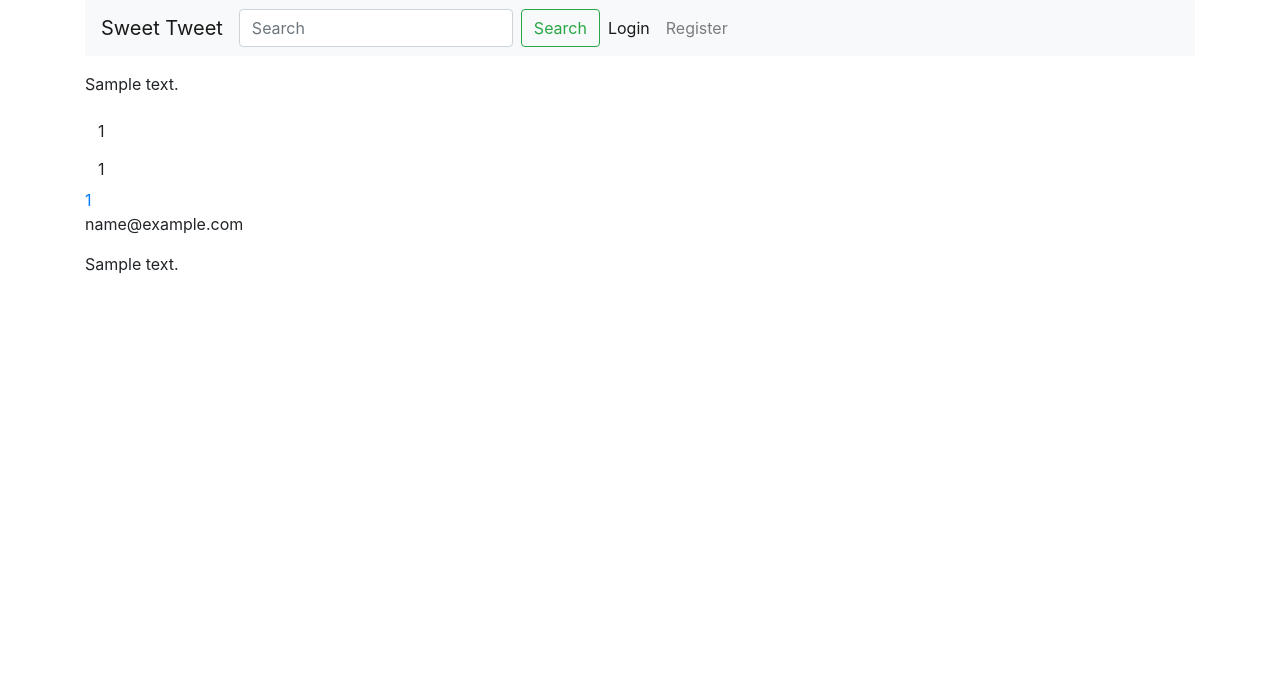
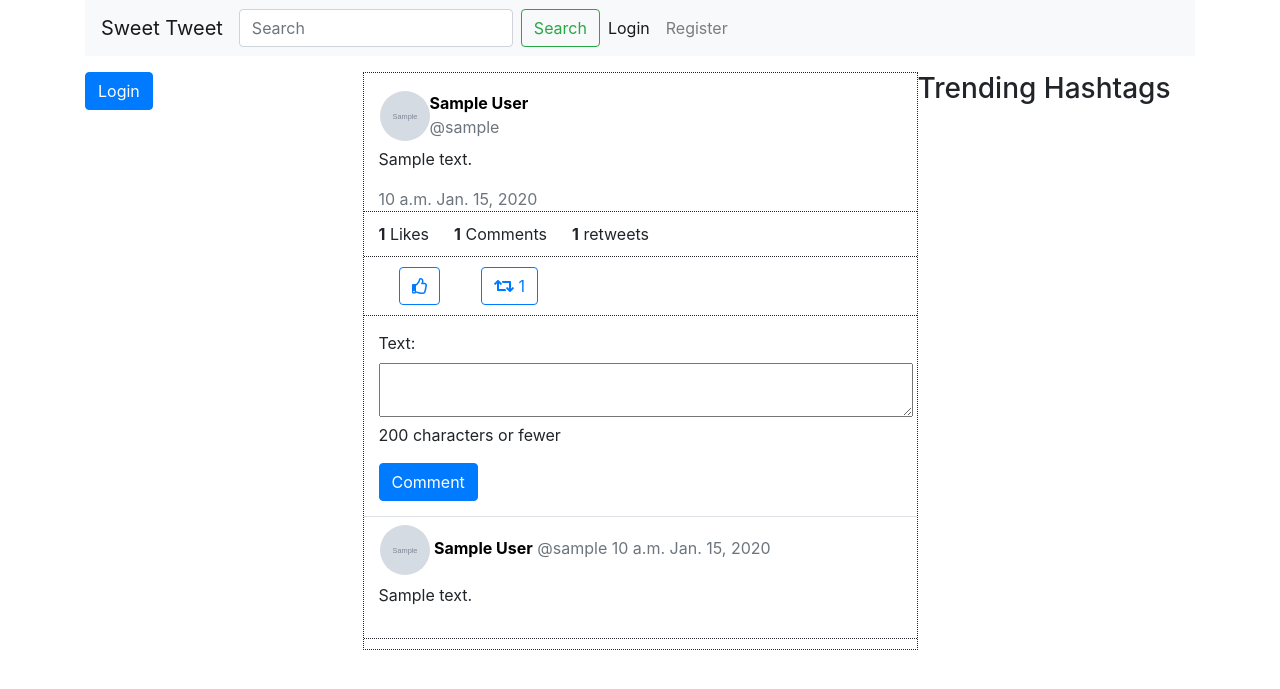
Before and after one commit to azhar316/sweettweet, a Django app: page /tweet/detail/1/ in a window 1280 px wide. Shown: the top 689 px of the page. Run offline with Django 3.2, Linux system fonts and the light colour scheme; tables that the repository leaves empty hold one stand-in row (values such as "Sample post"); grey boxes marked "Sample" are stand-in pictures; some libraries are stand-ins or nearby versions.

Commit message:
feat:Improve template design of tweets app

```diff
--- a/sweettweet/templates/sweettweet/base.html
+++ b/sweettweet/templates/sweettweet/base.html
@@ -17,8 +17,81 @@
     <!-- Latest compiled JavaScript -->
     <script src="https://maxcdn.bootstrapcdn.com/bootstrap/4.4.1/js/bootstrap.min.js"></script>
 
+    <!-- Font Awesome icons -->
+    <link rel="stylesheet" href="https://use.fontawesome.com/releases/v5.7.0/css/all.css" integrity="sha384-lZN37f5QGtY3VHgisS14W3ExzMWZxybE1SJSEsQp9S+oqd12jhcu+A56Ebc1zFSJ" crossorigin="anonymous">
+
+
     {% block files %}
     {% endblock files %}
+
+    <style>
+        .link {
+          color: black;
+        }
+
+        .box {
+          border: 1px dotted;
+          padding-left: 10px;
+          padding-top: 10px;
+          padding-bottom: 10px;
+        }
+
+        .border-dotted-bottom {
+          border-bottom: 1px dotted;
+        }
+
+        .border-dotted-top {
+          border-top: 1px dotted;
+        }
+
+        .margin-left-sm {
+          margin-left: 15px;
+        }
+
+        .margin-top-sm {
+          margin-top: 15px;
+        }
+
+        .margin-bottom-sm {
+          margin-bottom: 15px;
+        }
+
+        .padding-left-exsm {
+          padding-left: 10px;
+        }
+
+        .padding-top-exsm {
+          padding-top: 10px;
+        }
+
+        .padding-bottom-exsm {
+          padding-bottom: 10px;
+        }
+
+        .padding-left-sm {
+          padding-left: 15px;
+        }
+
+        .padding-top-sm {
+          padding-top: 15px;
+        }
+
+        .padding-bottom-sm {
+          padding-bottom: 15px;
+        }
+
+        .position-fixed {
+          position: fixed;
+        }
+
+        .avatar {
+          vertical-align: middle;
+          width: 50px;
+          height: 50px;
+          border-radius: 50%;
+        }
+
+    </style>
 
 </head>
 <body>
--- a/tweets/forms.py
+++ b/tweets/forms.py
@@ -9,7 +9,7 @@ class TweetForm(forms.ModelForm):
         model = Tweet
         fields = ['text', 'media']
         widgets = {
-            'text': forms.Textarea(attrs={'cols': 60, 'rows': 5})
+            'text': forms.Textarea(attrs={'cols': 50, 'rows': 5})
         }
 
 
@@ -19,5 +19,5 @@ class TweetCommentForm(forms.ModelForm):
         model = TweetComment
         fields = ['text']
         widgets = {
-            'text': forms.Textarea(attrs={'cols': 40, 'rows': 1})
+            'text': forms.Textarea(attrs={'cols': 50, 'rows': 2})
         }
--- a/tweets/templates/tweets/confirm_tweet_comment_delete.html
+++ b/tweets/templates/tweets/confirm_tweet_comment_delete.html
@@ -3,12 +3,12 @@
 {% block content %}
 <div>
     <p>Are you sure you want to delete the comment?</p>
-    <p>{{tweet_comment.text}}</p>
+    <p class="text-info">{{tweet_comment.text}}</p>
 
     <form method="post" class="post-form">{%csrf_token%}
         {{form.as_p}}
-        <button type="button">Delete</button>
-        <a href="{{previous_page}}" class="btn">Cancel</a>
+        <button type="button" class="btn btn-danger">Delete</button>
+        <a href="{{previous_page}}" class="btn btn-secondary">Cancel</a>
     </form>
 </div>
 {% endblock content%}
--- a/tweets/templates/tweets/confirm_tweet_delete.html
+++ b/tweets/templates/tweets/confirm_tweet_delete.html
@@ -2,10 +2,11 @@
 
 {% block content %}
 <div class="">
+    <p>Are you sure you want to delete the tweet "<span class="text-info">{{tweet}}</span>" ?</p>
     <form method="post" class="post-form">{% csrf_token %}
         {{ form.as_p }}
-        <button type="submit" class="btn">Delete</button>
-        <a href="{% url 'tweets:home' %}" class="btn">Cancel</a>
+        <button type="submit" class="btn btn-danger">Delete</button>
+        <a href="{% url 'tweets:home' %}" class="btn btn-secondary">Cancel</a>
     </form>
 </div>
 {% endblock content %}
--- /dev/null
+++ b/tweets/templates/tweets/recommended_users.html
@@ -0,0 +1,6 @@
+{% if request.user.is_authenticated %}
+<h3>{{request.user.username}}</h3><br><br><br>
+<h3>Recommended Users</h3>
+{% else %}
+<a href="{% url 'users:login' %}"><span class="btn btn-primary">Login</span></a>
+{% endif %}
--- /dev/null
+++ b/tweets/templates/tweets/trending_hashtags.html
@@ -0,0 +1 @@
+<h3>Trending Hashtags</h3>
--- a/tweets/templates/tweets/tweet_comment_update.html
+++ b/tweets/templates/tweets/tweet_comment_update.html
@@ -4,7 +4,7 @@
 <div>
     <form method="post" class="post-form">{%csrf_token%}
         {{ form.as_p }}
-        <button type="submit">Update</button>
+        <button type="submit" class="btn btn-success">Update</button>
     </form>
 </div>
 {% endblock content%}
--- a/tweets/templates/tweets/tweet_detail.html
+++ b/tweets/templates/tweets/tweet_detail.html
@@ -1,53 +1,89 @@
 {% extends 'sweettweet/base.html' %}
 
 {% block content %}
-<div class="tweet">
-    <div>
+<div class="row no-gutters">
+    <div class="col">
+        <div class="position-fixed">
+            {% include 'tweets/recommended_users.html' %}
+        </div>
+    </div>
+    <div class="col-6 box">
+        <div class="tweet border-dotted-bottom">
+            <div class="tweet-user">
+                <a href="{% url 'users:user_detail' tweet.user.username %}" class="nav-link link">
+                    <img src="{{tweet.user.profile.avatar.url}}" class="avatar float-left">
+                    <span style="font-weight:bold;">{{tweet.user.profile.full_name}}</span><br>
+                    <span class="text-muted">@{{tweet.user.username}}</span>
+                </a>
+            </div>
+            <div class="content padding-left-sm">
                 <p>{{tweet.text}}</p>
                 {% if tweet.image %}
-        <img src="{{tweet.media.url}}">
+                <img src="{{tweet.media.url}}" class="img-thumbnail">
                 {% endif %}
-        <form action="{% url 'tweets:tweet_like' %}" method="post" class="post-form">{%csrf_token%}
+                <span class="text-muted">{{tweet.updated.time}} {{tweet.updated.date}}</span>
+            </div>
+            <div class="border-dotted-top border-dotted-bottom padding-top-exsm padding-bottom-exsm padding-left-sm">
+                <span><b>{{tweet.likes.all|length}}</b> Likes &emsp;</span>
+                <span><b>{{tweet.comments.all|length}}</b> Comments &emsp;</span>
+                <span><b>{{tweet.retweets.count}}</b> retweets &emsp;</span>
+            </div>
+            <div class="border-dotted-bottom padding-top-exsm padding-bottom-exsm padding-left-sm">
+                &emsp;
+                <form action="{% url 'tweets:tweet_like' %}" method="post" class="post-form d-inline">{%csrf_token%}
                     <input type="hidden" name="tweet_id" value="{{tweet.id}}">
                     <input type="hidden" name="previous_page" value="{{request.path}}">
-            <button type="submit" class="btn">{{tweet.likes.all|length}}</button>
-        </form>
-        <form action="{% url 'tweets:tweet_retweet' %}" method="post" class="post-form">{%csrf_token%}
+                    <button type="submit" class="btn btn-outline-primary"><span class="far fa-thumbs-up"></span></button>
+                </form>&emsp;&emsp;
+                <form action="{% url 'tweets:tweet_retweet' %}" method="post" class="post-form d-inline">{%csrf_token%}
                     <input type="hidden" name="tweet_id" value="{{tweet.id}}">
                     <input type="hidden" name="previous_page" value="{{request.path}}">
-            <button type="submit" class="btn">{{tweet.retweets.all|length}}</button>
-        </form>
-        <a href="">{{tweet.comments.count}}</a>
-        {% if tweet.user == request.user %}
-        <a href="{% url 'tweets:tweet_update' tweet.pk %}">Update</a>
-        <a href="{% url 'tweets:tweet_delete' tweet.pk %}">Delete</a>
+                    <button type="submit" class="btn btn-outline-primary"><span class="fas fa-retweet"></span> {{tweet.retweets.all|length}}</button>
+                </form>&emsp;&emsp;
+                {% if request.user == tweet.user%}
+                <a href="{% url 'tweets:tweet_update' tweet.id %}" class="btn btn-outline-primary">Update</a>&emsp;&emsp;
+                <a href="{% url 'tweets:tweet_delete' tweet.id %}" class="btn btn-outline-danger">delete</a>
                 {% endif %}
             </div>
-    <div class="tweet-comments">
-        {% if request.user.is_authenticated %}
-        <div class="add-tweet-comment">
+            <div class="padding-left-sm padding-top-sm padding-right-sm padding-bottom-sm">
                 <form action="{% url 'tweets:tweet_comment_create' %}" method="post" class="post-form">{% csrf_token %}
                     <input type="hidden" name="tweet_id" value="{{tweet.id}}">
                     <input type="hidden" name="previous_page" value="{{request.path}}">
-                {{ comment_form.as_p }}
-                <button type="submit" class="btn">Comment</button>
+                    {{comment_form.as_p}}
+                    <button type="submit" class="btn btn-primary">Comment</button>
                 </form>
             </div>
-        {% endif %}
+            <div>
                 {% for comment in tweet.comments.all %}
-        <div class="tweet-comment">
-            <p>{{comment.user.email}}</p>
+                <div class="border-top">
+                    <div class="tweet-comment-user">
+                        <a href="{% url 'users:user_detail' comment.user.username %}" class="nav-link link">
+                            <img src="{{comment.user.profile.avatar.url}}" class="avatar">
+                            <span style="font-weight:bold;">{{comment.user.profile.full_name}}</span>
+                            <span class="text-muted">@{{comment.user.username}}</span>
+                            <span class="text-muted">{{comment.updated.time}} {{tweet.updated.date}}</span>
+                        </a>
+                    </div>
+                    <div class="padding-left-sm padding-bottom-sm">
                         <p>{{comment.text}}</p>
-            {% if comment.user == request.user %}
-            <a href="{% url 'tweets:tweet_comment_update' comment.id %}" class="btn">Update</a>
-            <form action="{% url 'tweets:tweet_comment_delete' %}" method="post">{%csrf_token%}
+                        {% if request.user == comment.user %}
+                        <a href="{% url 'tweets:tweet_comment_update' comment.id %}" class="btn btn-outline-primary">Update</a>
+                        <form action="{% url 'tweets:tweet_comment_delete' %}" method="post" class="post-form d-inline">{%csrf_token%}
                             <input type="hidden" name="comment_id" value="{{comment.id}}">
                             <input type="hidden" name="previous_page" value="{{request.path}}">
-                <button type="submit" class="btn delete-link">delete</button>
+                            <button type="submit" class="btn btn-outline-danger delete-link">delete</button>
                         </form>
                         {% endif %}
                     </div>
+                </div>
                 {% endfor %}
+            </div>
+        </div>
+    </div>
+    <div class="col">
+        <div class="position-fixed">
+            {% include 'tweets/trending_hashtags.html' %}
+        </div>
     </div>
 </div>
 
--- a/tweets/templates/tweets/tweet_update.html
+++ b/tweets/templates/tweets/tweet_update.html
@@ -4,7 +4,7 @@
 <div class="update-tweet">
     <form method="post" class="post-form">{% csrf_token %}
         {{ form.as_p }}
-        <button type="submit" class="btn">Update</button>
+        <button type="submit" class="btn btn-success">Update</button>
     </form>
 </div>
 {% endblock content %}
--- a/tweets/views.py
+++ b/tweets/views.py
@@ -63,6 +63,7 @@ class TweetUpdateView(LoginRequiredMixin, generic.UpdateView):
 class TweetDeleteView(LoginRequiredMixin, generic.DeleteView):
 
     template_name = 'tweets/confirm_tweet_delete.html'
+    context_object_name = 'tweet'
     success_url = reverse_lazy('tweets:home')
 
     def get_queryset(self):
--- a/users/templates/users/profile_detail.html
+++ b/users/templates/users/profile_detail.html
@@ -11,7 +11,7 @@
     <span>{{profile.get_followers|length}}</span>
     {% if request.user.is_authenticated %}
     {% if user == request.user %}
-    <p><a href="{% url 'users:user_update' user.username %}" class="btn">update</a></p>
+    <p><a href="{% url 'users:user_update' user.username %}" class="btn btn-outline-success">update</a></p>
     {% for rc_user_profile in user.profile.get_recommended_users %}
     <span><a href="{% url 'users:user_detail' rc_user_profile.user.username%}">{{rc_user_profile.user.username}}</a></span><br>
     {% endfor %}
@@ -19,7 +19,7 @@
     <form action="{% url 'users:toggle_follow' %}" method="post" class="post-form">{%csrf_token%}
         <input type="hidden" name="previous_page" value="{{request.path}}">
         <input type="hidden" name="username" value="{{user.username}}">
-        <button type="submit" class="btn">{% if profile in request.user.profile.get_following %}Unfollow{%else%}Follow{%endif%}</button>
+        <button type="submit" class="btn btn-outline-primary">{% if profile in request.user.profile.get_following %}Unfollow{%else%}Follow{%endif%}</button>
     </form>
     {% endif %}
     {% endif %}
--- a/users/templates/users/profile_update.html
+++ b/users/templates/users/profile_update.html
@@ -4,7 +4,7 @@
 <div>
     <form action="{% url 'users:user_update' request.user.username %}" method="post" class="post-form">{% csrf_token %}
         {{ form.as_p }}
-        <button type="submit" class="btn">Update</button>
+        <button type="submit" class="btn btn-success">Update</button>
     </form>
 </div>
 {% endblock content %}
```
Also changed, not shown: tweets/templates/tweets/home.html (+33 -11 lines). Lines whose indentation alone changed are shown as unchanged.
